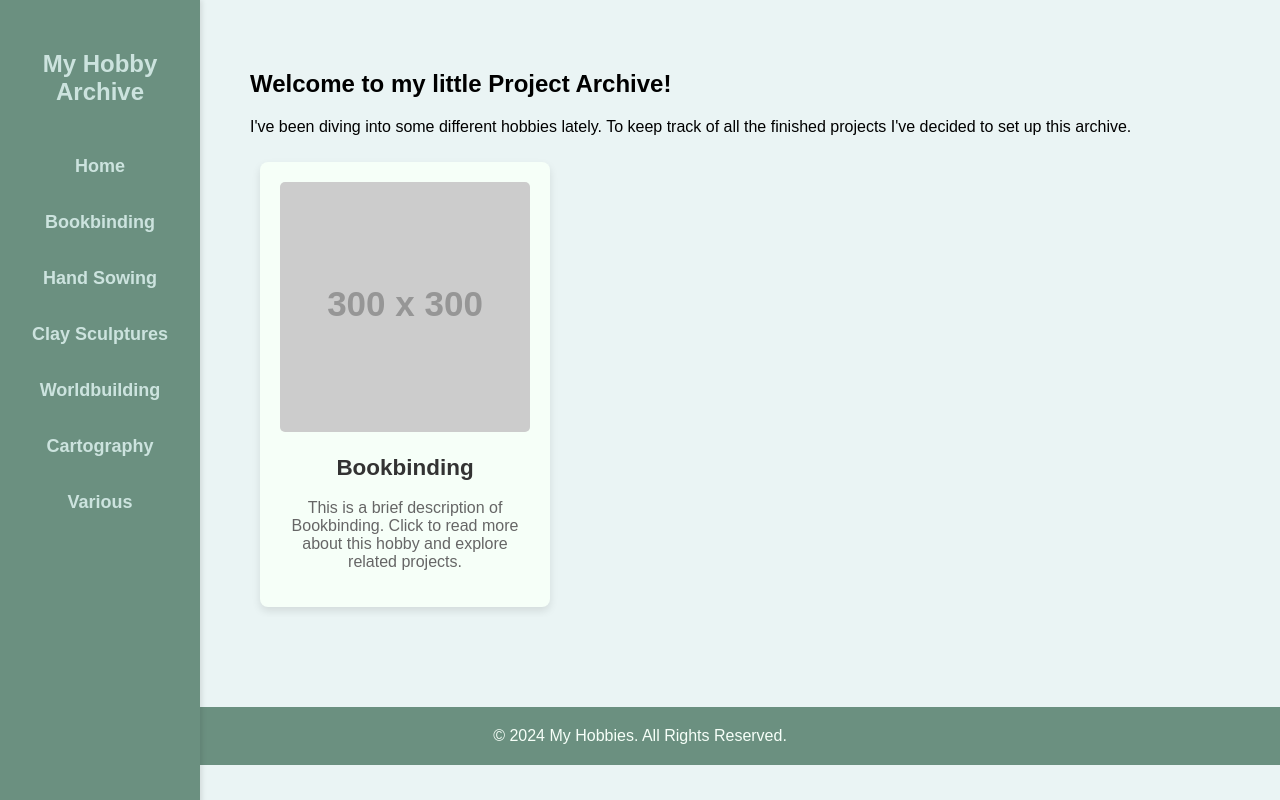
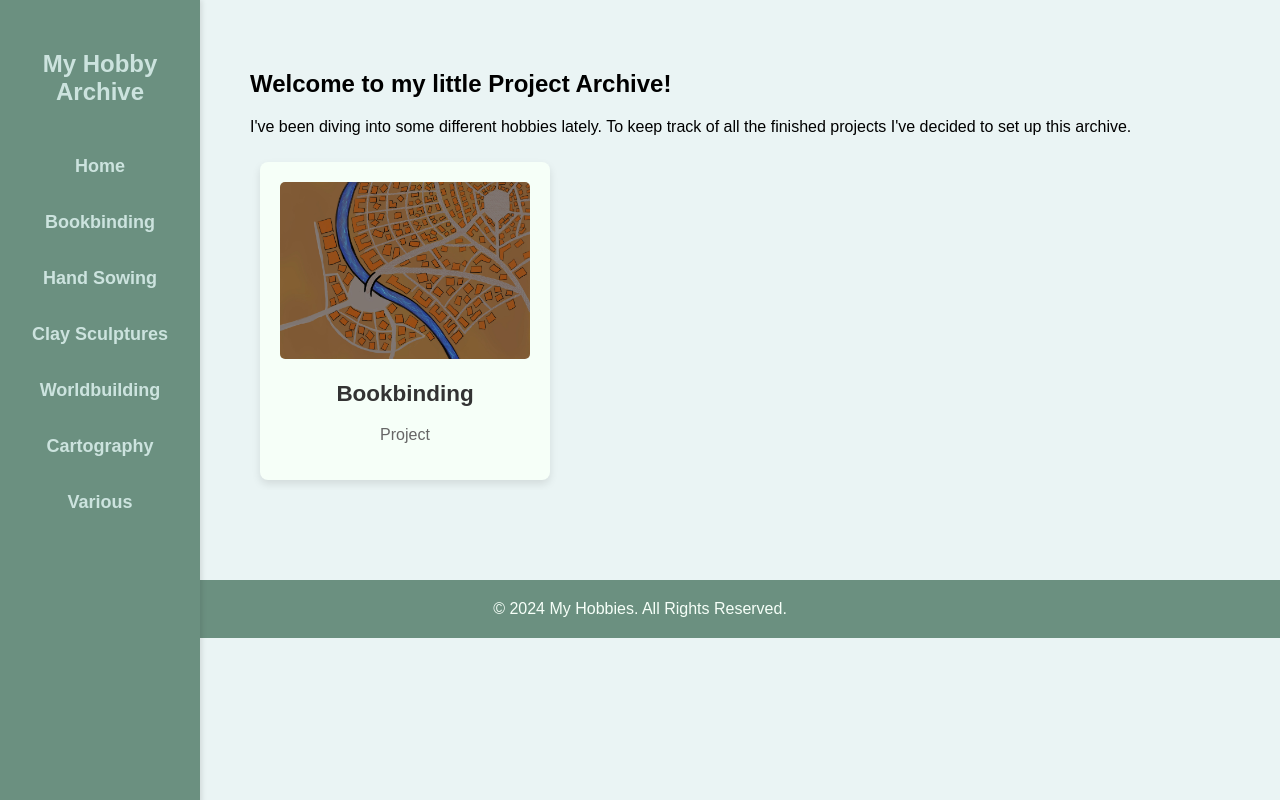
Before and after one commit to BardB0t/BardB0t.github.io, a plain HTML site: page cartography/cartography.html in a window 1280 px wide. Drawn offline with Linux system fonts and the light colour scheme; placeholder pictures from the web are drawn by us.

Commit message:
Adjust some stuff

```diff
--- a/cartography/cartography.html
+++ b/cartography/cartography.html
@@ -40,9 +40,9 @@
     <section class="project-intro">
       <div class="container">
         <div class="project-card">
-          <img src="https://via.placeholder.com/300" alt="Project Image">
-          <h3><a href="bookbinding/bookbinding.html">Bookbinding</a></h3>
-          <p>This is a brief description of Bookbinding. Click to read more about this hobby and explore related projects.</p>
+          <img src="img/01_Luvin_01.jpg" alt="Project Image">
+          <h3><a href="projects/project1.html">Bookbinding</a></h3>
+          <p>Project </p>
         </div>
 
       </div>
```
Also changed, not shown: bookbinding/bookbinding.html (+2 -2 lines), claysculptures/claysculptures.html (+3 -3 lines), handsowing/handsowing.html (+2 -2 lines), various/various.html (+3 -3 lines), worldbuilding/worldbuilding.html (+1 -1 lines).
